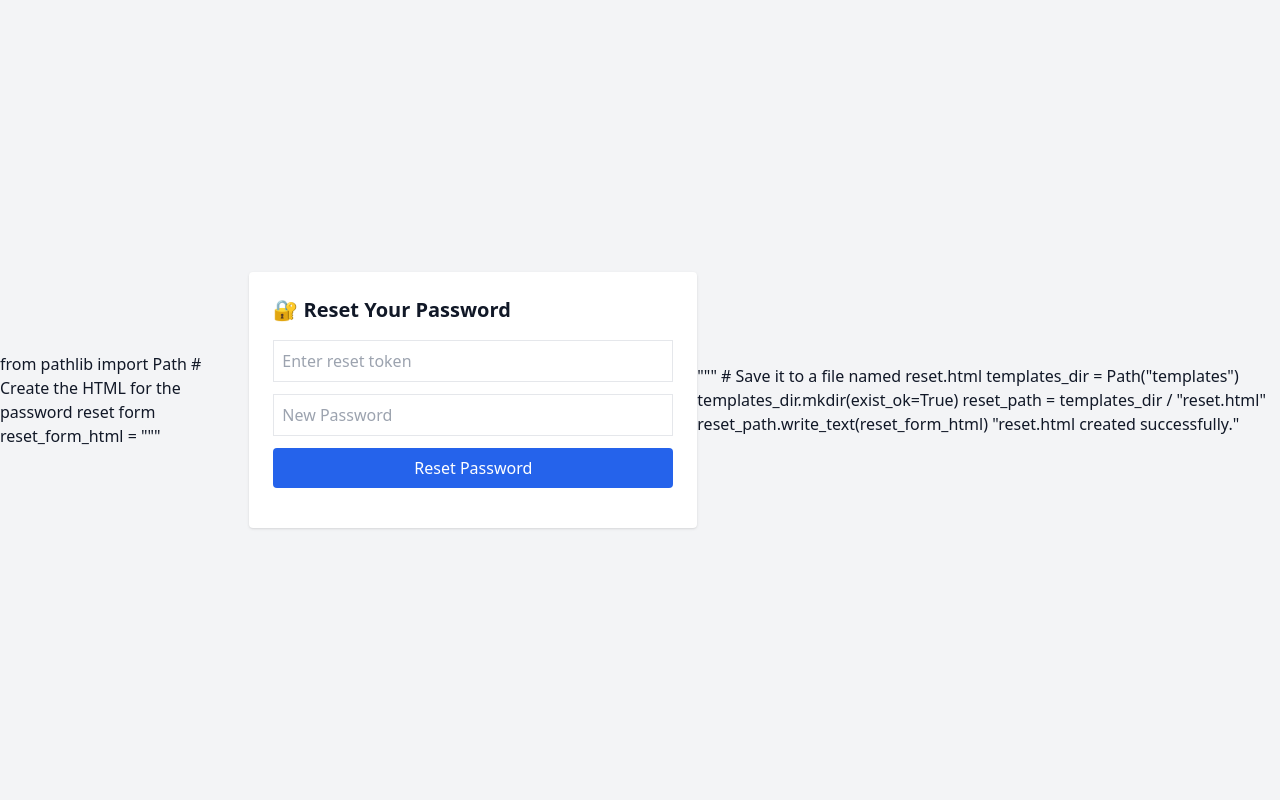
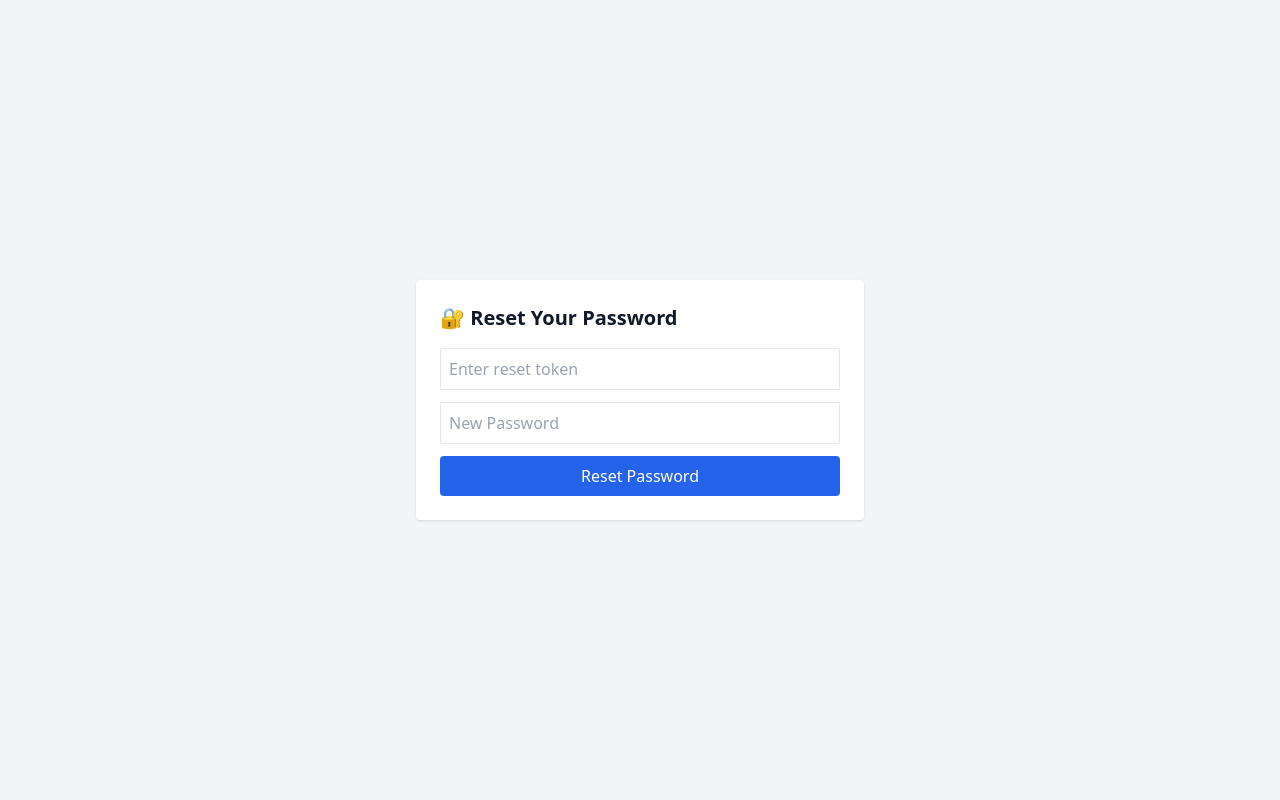
Before and after one commit to LOCOtac/cyber-scavenger-hunt, a Flask app: page /reset in a window 1280 px wide. Run offline with Flask 3, Linux system fonts and the light colour scheme; some libraries are stand-ins or nearby versions.

Commit message:
Broken Auth / Password Reset

```diff
--- a/templates/reset.html
+++ b/templates/reset.html
@@ -1,7 +1,3 @@
-from pathlib import Path
-
-# Create the HTML for the password reset form
-reset_form_html = """
 <!DOCTYPE html>
 <html lang="en">
 <head>
@@ -21,12 +17,3 @@ reset_form_html = """
     </div>
 </body>
 </html>
-"""
-
-# Save it to a file named reset.html
-templates_dir = Path("templates")
-templates_dir.mkdir(exist_ok=True)
-reset_path = templates_dir / "reset.html"
-reset_path.write_text(reset_form_html)
-
-"reset.html created successfully."
```
